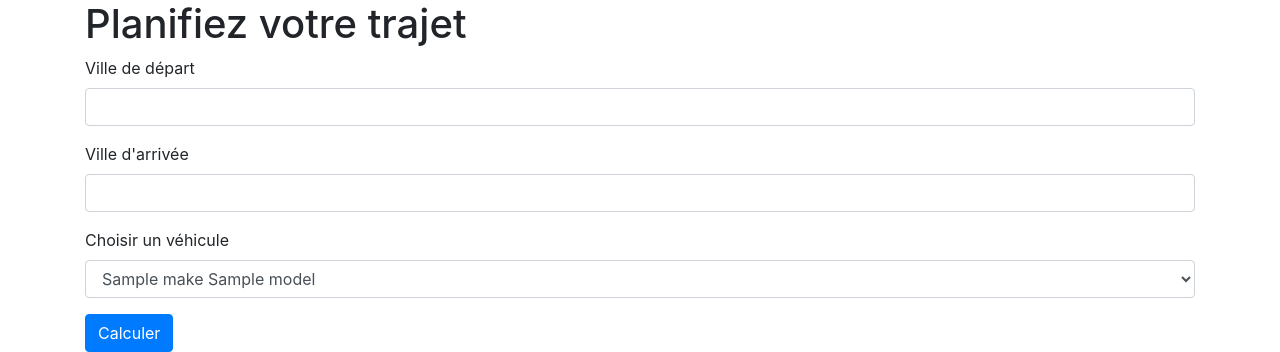
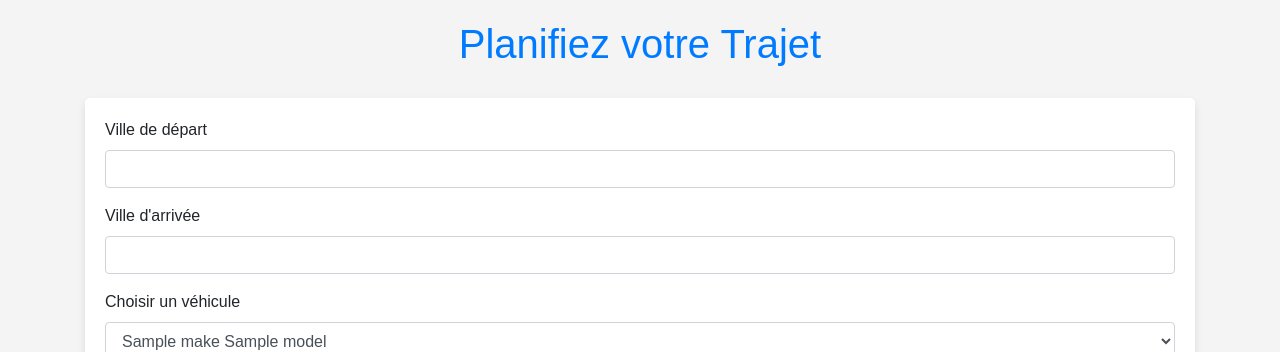
Before and after one commit to CorentinLeichtnam/vehicule, a Flask app: page / in a window 1280 px wide. Shown: the top 352 px of the page. Run offline with Flask 3, Linux system fonts and the light colour scheme; a database or web service that is not in the repository returns one stand-in record (values such as "Sample title"); data that the repository does not hold is empty; some libraries are stand-ins or nearby versions.

Commit message:
Initial commit

```diff
--- a/app.py
+++ b/app.py
@@ -2,8 +2,10 @@ from flask import Flask, render_template, request, jsonify
 import requests
 from math import radians, sin, cos, sqrt, atan2
 
+# Initialisation de l'application Flask
 app = Flask(__name__)
 
+# Configuration des clés API et URLs pour GraphHopper et Chargetrip
 GRAPHOPPER_API_KEY = '1395718d-379c-452b-b1c7-538e1a5a7a68'
 GRAPHOPPER_URL = "https://graphhopper.com/api/1/route"
 CHARGETRIP_CLIENT_KEY = '6710ba84021ae871189270f5'
@@ -13,6 +15,7 @@ CHARGETRIP_URL = 'https://api.chargetrip.io/graphql'
 # Variable globale pour stocker les données des véhicules
 vehicles_data = []
 
+# Requête GraphQL pour récupérer les données de tous les véhicules
 graphql_query_vehicles = """
 query vehicleListAll {
   vehicleList {
@@ -49,6 +52,10 @@ query vehicleListAll {
 """
 
 def fetch_vehicles_data():
+    """
+    Fonction pour récupérer les données des véhicules depuis l'API Chargetrip
+    et les stocker dans la variable globale `vehicles_data`.
+    """
     global vehicles_data
     headers = {
         'x-client-id': CHARGETRIP_CLIENT_KEY,
@@ -66,26 +73,33 @@ def fetch_vehicles_data():
 
 @app.route('/')
 def index():
+    """
+    Route principale pour afficher la page d'accueil avec la liste des véhicules.
+    """
     try:
-        fetch_vehicles_data()
+        fetch_vehicles_data()  # Récupération des données des véhicules
         return render_template('index.html', vehicles=vehicles_data)
     except Exception as e:
         return jsonify({'error': str(e)})
 
 @app.route('/route_data', methods=['POST'])
 def route_data():
+    """
+    Route pour traiter les demandes de données d'itinéraire en fonction
+    des villes de départ et d'arrivée, et du véhicule sélectionné.
+    """
     ville_depart = request.form['start_city']
     ville_arrivee = request.form['end_city']
     vehicule_id = request.form['vehicle_id']
 
     try:
-        # Récupérer les informations du véhicule
+        # Récupération des informations du véhicule sélectionné
         vehicle_data = next((v for v in vehicles_data if v['id'] == vehicule_id), None)
 
         if not vehicle_data:
             return jsonify({'error': 'Vehicle not found'}), 404
 
-        # Détails du véhicule
+        # Détails du véhicule pour affichage
         vehicle_details = {
             'make': vehicle_data['naming']['make'],
             'model': vehicle_data['naming']['model'],
@@ -95,18 +109,14 @@ def route_data():
             'consumption': vehicle_data['battery']['usable_kwh'] / vehicle_data['range']['chargetrip_range']['best']
         }
 
-        # Récupérer l'autonomie et la consommation par km
-        vehicle_autonomy = vehicle_data['range']['chargetrip_range']['best']
-        vehicle_consumption_per_km = vehicle_data['battery']['usable_kwh'] / vehicle_autonomy
-
-        # Obtenir les coordonnées de départ et d'arrivée
+        # Récupération des coordonnées des villes de départ et d'arrivée
         coords_depart = get_coordinates(ville_depart)
         coords_arrivee = get_coordinates(ville_arrivee)
 
         if not coords_depart or not coords_arrivee:
             return jsonify({'error': 'Invalid coordinates'}), 400
 
-        # Requête initiale pour l'itinéraire
+        # Construction de la requête pour obtenir l'itinéraire
         params = {
             'point': [f"{coords_depart['lat']},{coords_depart['lng']}", f"{coords_arrivee['lat']},{coords_arrivee['lng']}"],
             'vehicle': 'car',
@@ -117,13 +127,14 @@ def route_data():
         response = requests.get(GRAPHOPPER_URL, params=params)
         response.raise_for_status()
 
+        # Récupération des données d'itinéraire
         route_data = response.json()
         coords_itineraire = parse_coordinates(route_data)
 
-        # Calcul des stations de recharge en fonction de l'autonomie "worst"
-        stations = find_charging_stations(coords_itineraire, 200, vehicle_consumption_per_km, vehicle_data)
+        # Recherche des stations de recharge le long de l'itinéraire
+        stations = find_charging_stations(coords_itineraire, 200, vehicle_details['consumption'], vehicle_data)
 
-        # Construire la réponse avec les points de passage
+        # Ajout des points de recharge à la requête d'itinéraire
         via_points = [f"{station['location']['coordinates'][1]},{station['location']['coordinates'][0]}" for station in stations]
         if via_points:
             params['point'] = [f"{coords_depart['lat']},{coords_depart['lng']}"] + via_points + [f"{coords_arrivee['lat']},{coords_arrivee['lng']}"]
@@ -131,10 +142,9 @@ def route_data():
         response = requests.get(GRAPHOPPER_URL, params=params)
         response.raise_for_status()
 
+        # Calcul de la durée totale de l'itinéraire
         route_data_with_stops = response.json()
         coords_itineraire = parse_coordinates(route_data_with_stops)
-
-        # Calcul de la durée en heures et minutes
         duration_ms = route_data_with_stops['paths'][0]['time']
         hours = duration_ms // 3600000
         minutes = (duration_ms % 3600000) // 60000
@@ -144,12 +154,15 @@ def route_data():
             'duration': f"{hours}h {minutes}m",
             'route': coords_itineraire,
             'stations': stations,
-            'vehicle_details': vehicle_details  # Inclure les détails du véhicule
+            'vehicle_details': vehicle_details  # Détails du véhicule
         })
     except Exception as e:
         return jsonify({'error': str(e)})
 
 def get_coordinates(city):
+    """
+    Fonction pour obtenir les coordonnées d'une ville en utilisant l'API GraphHopper.
+    """
     response = requests.get(f"https://graphhopper.com/api/1/geocode?q={city}&key={GRAPHOPPER_API_KEY}")
     if response.status_code == 200:
         data = response.json()
@@ -158,10 +171,16 @@ def get_coordinates(city):
     return None
 
 def parse_coordinates(route_data):
+    """
+    Fonction pour extraire et formater les coordonnées de l'itinéraire.
+    """
     return [[coord[1], coord[0]] for coord in route_data['paths'][0]['points']['coordinates']]
 
 def find_charging_stations(itinerary, distance_between_stations, consumption_per_km, vehicle_data):
-    # Utilisation de l'autonomie la plus faible pour définir la distance
+    """
+    Fonction pour trouver les stations de recharge sur l'itinéraire en fonction
+    de l'autonomie "worst" du véhicule.
+    """
     worst_range = vehicle_data['range']['chargetrip_range']['worst']
     stations = []
     current_distance = 0
@@ -172,15 +191,12 @@ def find_charging_stations(itinerary, distance_between_stations, consumption_per
         'Content-Type': 'application/json'
     }
 
-    # Calculer la distance entre chaque station en fonction de l'autonomie "worst"
-    max_distance = worst_range  # Utiliser l'autonomie "worst" pour déterminer la distance entre chaque station
-
     for i in range(len(itinerary) - 1):
         segment_distance = haversine_distance(itinerary[i], itinerary[i + 1])
         current_distance += segment_distance
 
-        # Ajouter une station de recharge lorsque la distance dépasse l'autonomie "worst"
-        if current_distance >= max_distance:
+        # Ajouter une station si la distance dépasse l'autonomie "worst"
+        if current_distance >= worst_range:
             station_location = itinerary[i]
             query = f"""
             query {{
@@ -205,16 +221,20 @@ def find_charging_stations(itinerary, distance_between_stations, consumption_per
                 station_data = response.json().get('data', {}).get('stationAround', [])
                 if station_data:
                     stations.append(station_data[0])
-                    current_distance = 0  # Réinitialiser la distance après un arrêt de recharge
+                    current_distance = 0  # Réinitialiser la distance après recharge
 
     return stations
 
 def haversine_distance(coord1, coord2):
+    """
+    Fonction pour calculer la distance entre deux points en km avec la formule de Haversine.
+    """
     R = 6371  # Rayon de la Terre en km
     dlat = radians(coord2[0] - coord1[0])
     dlon = radians(coord2[1] - coord1[1])
     a = sin(dlat / 2)**2 + cos(radians(coord1[0])) * cos(radians(coord2[0])) * sin(dlon / 2)**2
     return R * 2 * atan2(sqrt(a), sqrt(1 - a))
 
+# Exécuter l'application Flask
 if __name__ == '__main__':
     app.run(debug=True)
--- a/templates/index.html
+++ b/templates/index.html
@@ -3,15 +3,53 @@
 <head>
     <meta charset="UTF-8">
     <meta name="viewport" content="width=device-width, initial-scale=1.0">
-    <title>Trajet et véhicules</title>
+    <title>Trajet et Véhicules</title>
     <link rel="stylesheet" href="https://unpkg.com/leaflet@1.7.1/dist/leaflet.css" />
     <link rel="stylesheet" href="https://stackpath.bootstrapcdn.com/bootstrap/4.5.2/css/bootstrap.min.css">
     <script src="https://code.jquery.com/jquery-3.6.0.min.js"></script>
     <script src="https://unpkg.com/leaflet@1.7.1/dist/leaflet.js"></script>
+    <style>
+        body {
+            font-family: Arial, sans-serif;
+            background-color: #f4f4f4;
+        }
+        .container {
+            margin-top: 20px;
+        }
+        h1 {
+            text-align: center;
+            color: #007bff;
+            margin-bottom: 30px;
+        }
+        form {
+            background: #fff;
+            padding: 20px;
+            border-radius: 5px;
+            box-shadow: 0 4px 8px rgba(0, 0, 0, 0.1);
+        }
+        #result {
+            background: #007bff;
+            color: #fff;
+            padding: 15px;
+            border-radius: 5px;
+            margin-top: 20px;
+        }
+        #map {
+            height: 500px;
+            margin-top: 20px;
+            border-radius: 5px;
+            overflow: hidden;
+            box-shadow: 0 4px 8px rgba(0, 0, 0, 0.1);
+        }
+        .station-popup {
+            font-weight: bold;
+            color: #007bff;
+        }
+    </style>
 </head>
 <body>
     <div class="container">
-        <h1>Planifiez votre trajet</h1>
+        <h1>Planifiez votre Trajet</h1>
         <form method="POST">
             <div class="form-group">
                 <label for="start_city">Ville de départ</label>
@@ -29,64 +67,108 @@
                     {% endfor %}
                 </select>
             </div>
-            <button type="submit" class="btn btn-primary">Calculer</button>
+            <button type="submit" class="btn btn-primary btn-block">Calculer</button>
         </form>
 
         <div id="result" class="result-card">
-            <h4>Informations sur le trajet</h4>
+            <h4>Informations sur le Trajet</h4>
             <p id="distance"></p>
             <p id="duration"></p>
         </div>
 
-        <div id="map" style="height: 500px;"></div>
+        <div id="map"></div>
     </div>
 
     <script>
         $(document).ready(function() {
-            var map = L.map('map').setView([48.8566, 2.3522], 12);
+            // Initialisation de la carte centrée sur la France
+            var map = L.map('map').setView([48.8566, 2.3522], 6);
 
+            // Ajout des tuiles de la carte OpenStreetMap
             L.tileLayer('https://{s}.tile.openstreetmap.org/{z}/{x}/{y}.png').addTo(map);
 
+            // Soumission du formulaire et traitement de la réponse
             $('form').submit(function(event) {
                 event.preventDefault();
                 var formData = $(this).serialize();
+
+                // Envoi des données au serveur
                 $.post('/route_data', formData, function(response) {
                     if (response.error) {
                         alert(response.error);
                         return;
                     }
 
+                    // Récupération des données de l'itinéraire et des bornes
                     var route = response.route;
                     var stations = response.stations;
                     var latlngs = route.map(function(coord) { return [coord[0], coord[1]] });
 
+                    // Affichage de l'itinéraire sur la carte
                     L.polyline(latlngs, {color: 'blue'}).addTo(map);
 
+                    // Ajout de marqueurs pour chaque borne de recharge
                     stations.forEach(function(station) {
                         var stationCoord = station.location.coordinates;
-                        L.marker([stationCoord[1], stationCoord[0]]).bindPopup(station.name).addTo(map);
+                        var stationDistance = calculateDistance(latlngs, [stationCoord[1], stationCoord[0]]);
+
+                        // Ajout d'un marqueur avec popup incluant le nom de la station et la distance
+                        L.marker([stationCoord[1], stationCoord[0]]).bindPopup(
+                            `<div class="station-popup">
+                                ${station.name} <br> Distance: ${stationDistance.toFixed(2)} km
+                            </div>`
+                        ).addTo(map);
                     });
 
+                    // Marqueurs pour le point de départ et d'arrivée
                     L.circleMarker([route[0][0], route[0][1]], {
                         color: 'green',
                         radius: 6,
                         fillColor: 'green',
                         fillOpacity: 0.8
-                    }).addTo(map);
+                    }).addTo(map).bindPopup("Départ");
 
                     L.circleMarker([route[route.length - 1][0], route[route.length - 1][1]], {
                         color: 'red',
                         radius: 6,
                         fillColor: 'red',
                         fillOpacity: 0.8
-                    }).addTo(map);
+                    }).addTo(map).bindPopup("Arrivée");
 
+                    // Ajustement de la vue pour afficher tout l'itinéraire
                     map.fitBounds(L.latLngBounds(latlngs));
 
-                    $('#distance').text('Distance: ' + response.distance);
-                    $('#duration').text('Durée: ' + response.duration);
+                    // Mise à jour des informations de distance et de durée
+                    $('#distance').text('Distance totale : ' + response.distance);
+                    $('#duration').text('Durée estimée : ' + response.duration);
                 });
             });
+
+            // Fonction pour calculer la distance entre un point et l'itinéraire le plus proche
+            function calculateDistance(route, stationCoord) {
+                let minDistance = Infinity;
+
+                route.forEach(function(routeCoord) {
+                    const distance = getDistance(routeCoord, stationCoord);
+                    if (distance < minDistance) {
+                        minDistance = distance;
+                    }
+                });
+
+                return minDistance;
+            }
+
+            // Fonction pour calculer la distance entre deux points (en km) avec la formule Haversine
+            function getDistance(coord1, coord2) {
+                var R = 6371; // Rayon de la Terre en km
+                var dLat = (coord2[0] - coord1[0]) * Math.PI / 180;
+                var dLon = (coord2[1] - coord1[1]) * Math.PI / 180;
+                var a = Math.sin(dLat / 2) * Math.sin(dLat / 2) +
+                        Math.cos(coord1[0] * Math.PI / 180) * Math.cos(coord2[0] * Math.PI / 180) *
+                        Math.sin(dLon / 2) * Math.sin(dLon / 2);
+                var c = 2 * Math.atan2(Math.sqrt(a), Math.sqrt(1 - a));
+                return R * c;
+            }
         });
     </script>
 </body>
```
